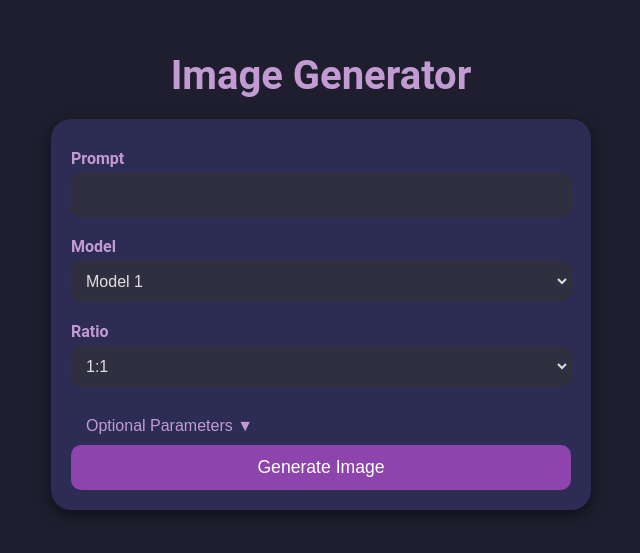
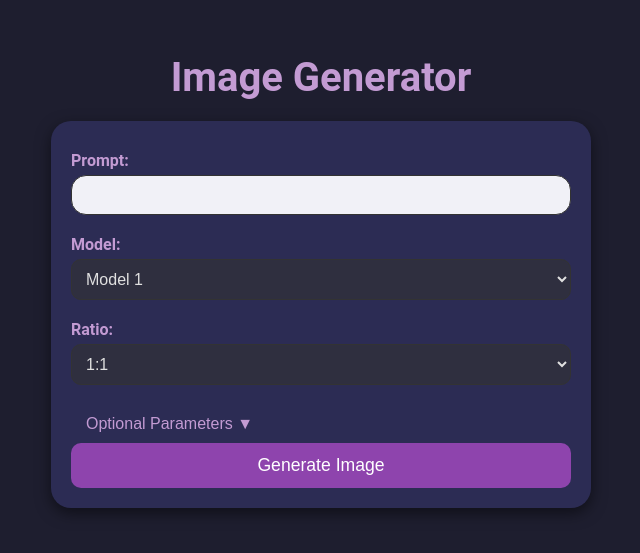
Before and after one commit to YazidGIT/Diz-AiGenerator, a website: page public/index.html in a window 1280 px wide. Shown: the part 137-690 px from the top of the page, without its empty margins (319-959 px from the left). Drawn offline with Linux system fonts and the light colour scheme.

Commit message:
Update index.html

```diff
--- a/public/index.html
+++ b/public/index.html
@@ -42,7 +42,7 @@
       color: #c39bd3;
     }
 
-    input[type="text"],
+
     input[type="number"],
     select {
       width: 100%;
@@ -53,6 +53,18 @@
       box-sizing: border-box;
       background-color: #2f2f3f;
       color: #e0e0e0;
+      font-size: 1rem;
+    }
+    input[type="text"]
+     {
+      width: 100%;
+      padding: 10px;
+      margin: 5px 0 10px 0;
+      border: 1px solid #333;
+      border-radius: 15px;
+      box-sizing: border-box;
+      background-color: #f1f1f7;
+      color: #333;
       font-size: 1rem;
     }
 
@@ -71,11 +83,6 @@
     input[type="submit"]:hover {
       background-color: #9b59b6;
     }
-    input#prompt{
-      font-size:1.2rem;
-      color: #333;
-      opacity: 1;
-        }
 
     .optional-parameters {
       display: none;
@@ -106,12 +113,9 @@
       border-radius: 20px;
       box-shadow: 0 5px 15px rgba(0, 0, 0, 0.5);
       width: 100%;
-      max-width: 500px;
-      height: 100%;
-      max-height:600px;
-      overflow: hidden;
       text-align: center;
       margin-top: 20px;
+      max-height: 100%;
       display: none; /* Cacher initialement */
     }
 
@@ -119,7 +123,6 @@
       max-width: 100%;
       max-height: 100%;
       height: auto;
-      width:auto;
       border-radius: 10px;
       box-shadow: 0 4px 10px rgba(0, 0, 0, 0.4);
     }
@@ -169,17 +172,17 @@
   <h1>Image Generator</h1>
 
   <form action="/generate-image" method="get" onsubmit="return generateImage(event)">
-    <label for="prompt">Prompt</label>
+    <label for="prompt">Prompt:</label>
     <input type="text" id="prompt" name="prompt" required>
 
-    <label for="model">Model</label>
+    <label for="model">Model:</label>
     <select id="model" name="modelIndex">
       <option value="1">Model 1</option>
       <option value="2">Model 2</option>
       <option value="3">Model 3</option>
     </select>
 
-    <label for="ratio">Ratio</label>
+    <label for="ratio">Ratio:</label>
     <select id="ratio" name="ratio">
       <option value="1:1">1:1</option>
       <option value="9:7">9:7</option>
```
